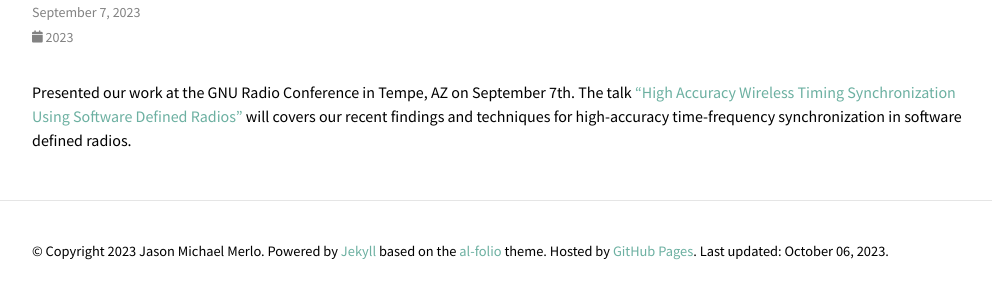
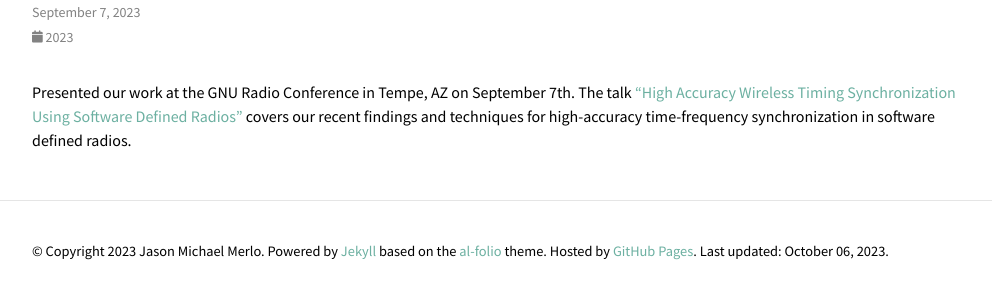
Before and after one commit to jason-merlo/jason-merlo.github.io, a Jekyll site: the page built from _news/2023_grcon_announcement.md, in a window 1280 px wide. Shown: the part 164-463 px from the top of the page, without its empty margins (143-1135 px from the left). Built offline with Jekyll 4.4.1, drawn with Linux system fonts in a browser that asks for light colours; some web fonts are replaced; comment, search, counter and statistics services are not loaded; a style sheet for code colours, icons or effects is not loaded.

```diff
--- a/_bibliography/papers.bib
+++ b/_bibliography/papers.bib
@@ -36,6 +36,7 @@
 	pdf = {YSASummaryMerloJason.pdf},
 	selected = {true},
 	slides = {C03-4_1020_Merlo.pdf},
+	ieee = {https://doi.org/10.23919/URSIGASS57860.2023.10265506},
 	title = {Picosecond Non-Line-of-Sight Wireless Time and Frequency Synchronization for Coherent Distributed Aperture Antenna Arrays},
 	year = {2023}}
 
--- a/_news/2023_grcon_announcement.md
+++ b/_news/2023_grcon_announcement.md
@@ -4,4 +4,4 @@ date: 2023-09-07
 inline: true
 ---
 
-Presented our work at the GNU Radio Conference in Tempe, AZ on September 7th. The talk ["High Accuracy Wireless Timing Synchronization Using Software Defined Radios"](https://events.gnuradio.org/event/21/contributions/413/) will covers our recent findings and techniques for high-accuracy time-frequency synchronization in software defined radios.
+Presented our work at the GNU Radio Conference in Tempe, AZ on September 7th. The talk ["High Accuracy Wireless Timing Synchronization Using Software Defined Radios"](https://events.gnuradio.org/event/21/contributions/413/) covers our recent findings and techniques for high-accuracy time-frequency synchronization in software defined radios.
```
